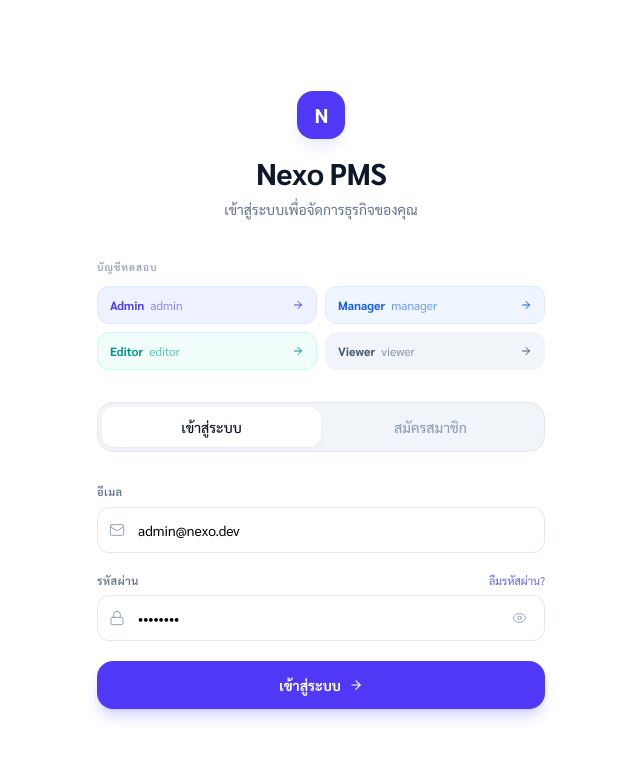
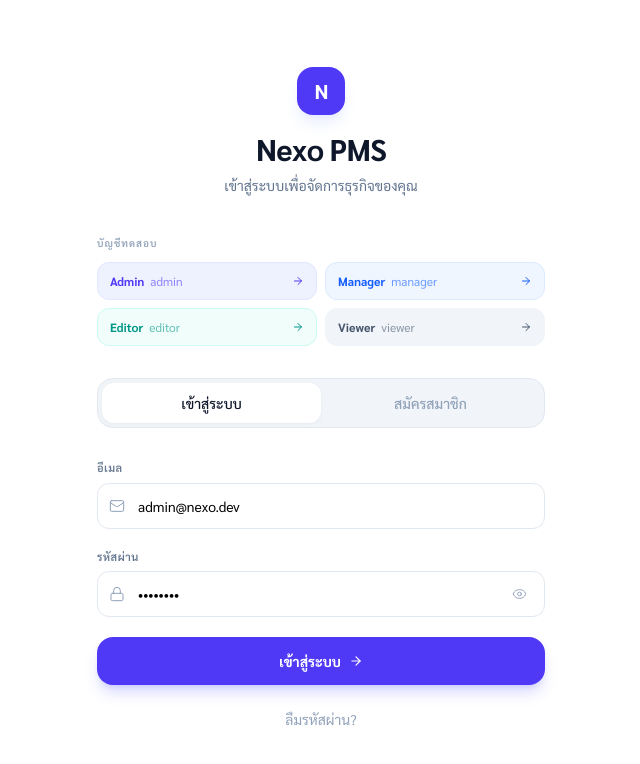
Before and after one commit to salranaberdee-sketch/nexo-pms, a Next.js app: page /login in a window 1280 px wide. Shown: the top 764 px of the page, without its empty margins (319-959 px from the left). Built offline with nearby package versions, Linux system fonts and the light colour scheme; no server answers.

Commit message:
move forgot password to prominent button below submit

```diff
--- a/app/login/page.tsx
+++ b/app/login/page.tsx
@@ -344,15 +344,6 @@ export default function LoginPage() {
           <div className="space-y-1.5">
             <div className="flex items-center justify-between">
               <label className="block text-[11px] font-semibold text-slate-500 uppercase tracking-wider">รหัสผ่าน</label>
-              {!isRegister && (
-                <button
-                  type="button"
-                  onClick={() => switchMode('forgot')}
-                  className="text-[11px] text-indigo-500 hover:text-indigo-700 transition-colors"
-                >
-                  ลืมรหัสผ่าน?
-                </button>
-              )}
             </div>
             <div className="relative group">
               <Lock size={16} strokeWidth={1.5} className="absolute left-3 top-1/2 -translate-y-1/2 text-slate-400 group-focus-within:text-indigo-600 transition-colors" />
@@ -418,6 +409,17 @@ export default function LoginPage() {
               </>
             )}
           </button>
+
+          {/* Forgot password link — login only, below submit for visibility */}
+          {!isRegister && (
+            <button
+              type="button"
+              onClick={() => switchMode('forgot')}
+              className="w-full text-center text-sm text-slate-400 hover:text-indigo-600 transition-colors py-1"
+            >
+              ลืมรหัสผ่าน?
+            </button>
+          )}
         </form>
       </div>
     </div>
```
